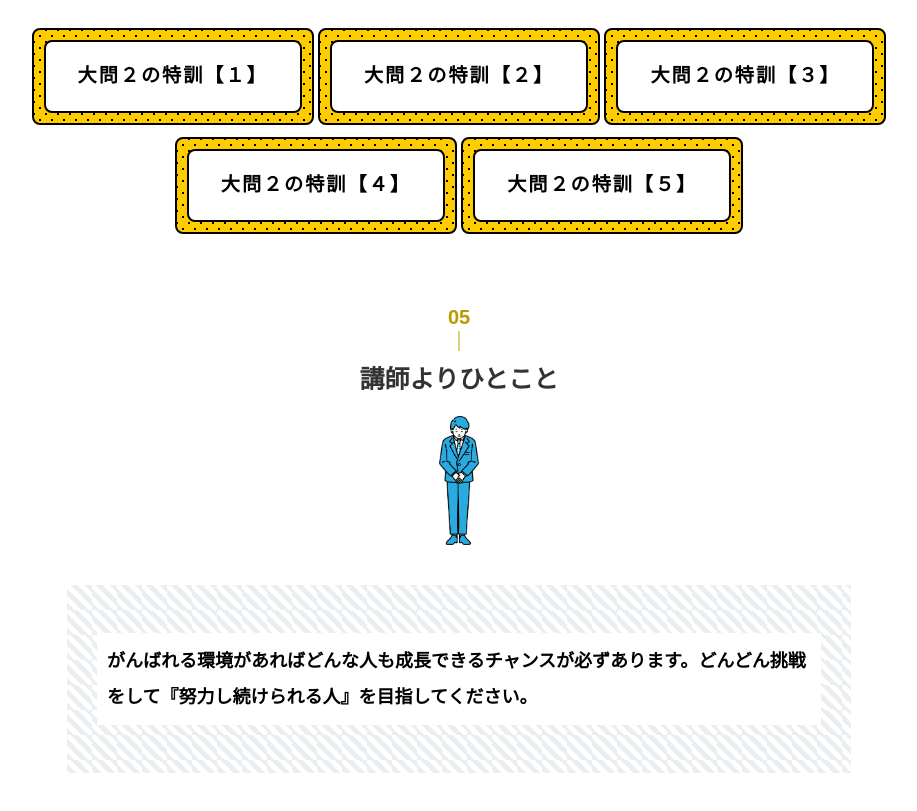
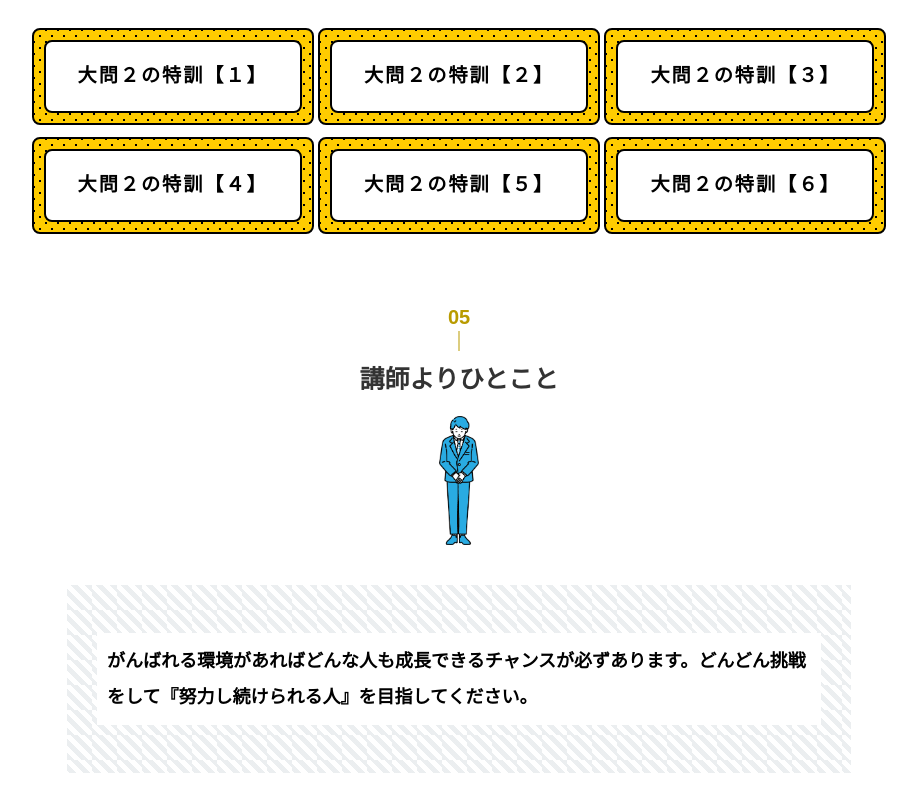
Before and after one commit to konohaacademy/mathquestion, a plain HTML site: page index.html in a window 1280 px wide. Shown: the part 3280-4091 px from the top of the page, without its empty margins (331-1248 px from the left). Drawn offline with nearby package versions, Linux system fonts and the light colour scheme.

Commit message:
大問2の特訓【６】追加

```diff
--- a/index.html
+++ b/index.html
@@ -154,6 +154,7 @@
             <a class="btn btn-border" href="https://drive.google.com/file/d/1QqGn1NAq9agc_nSKZIhGdwWiIoCxoPQE/view?usp=sharing"><span>大問２の特訓【３】</span></a>
             <a class="btn btn-border" href="https://drive.google.com/file/d/1qtjEEWD3bmb-64kP9l0P5X2p5GY9uWDY/view?usp=sharing"><span>大問２の特訓【４】</span></a>
             <a class="btn btn-border" href="https://drive.google.com/file/d/1v7-xcKpcuqWXSY73OaMhPMpZ8JhNoPh1/view?usp=sharing"><span>大問２の特訓【５】</span></a>
+            <a class="btn btn-border" href="https://drive.google.com/file/d/1gue3gYvLH7UQiIKHVZk2LKdcOT9B8Cx9/view?usp=sharing"><span>大問２の特訓【６】</span></a>
           </div>
         </section>
         <!-- 最後の一言-->
```
